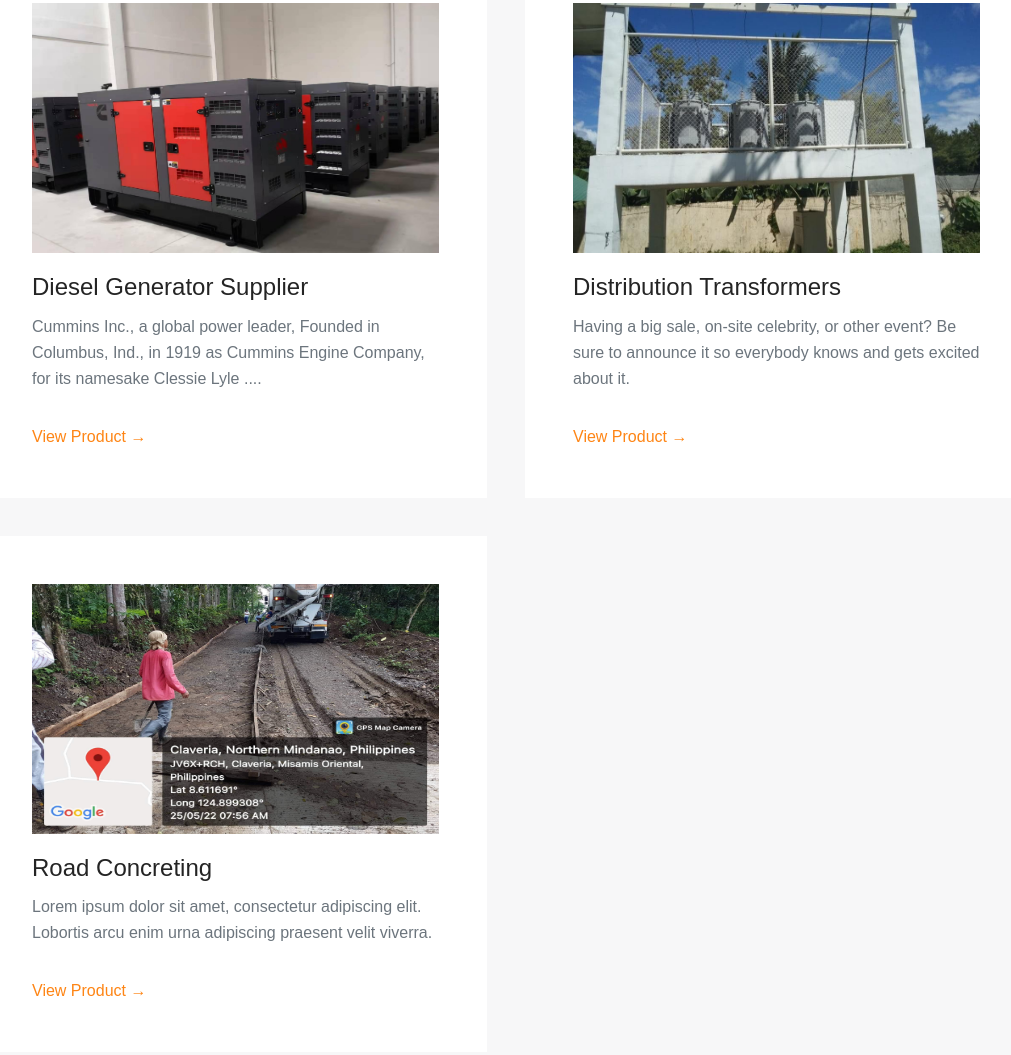
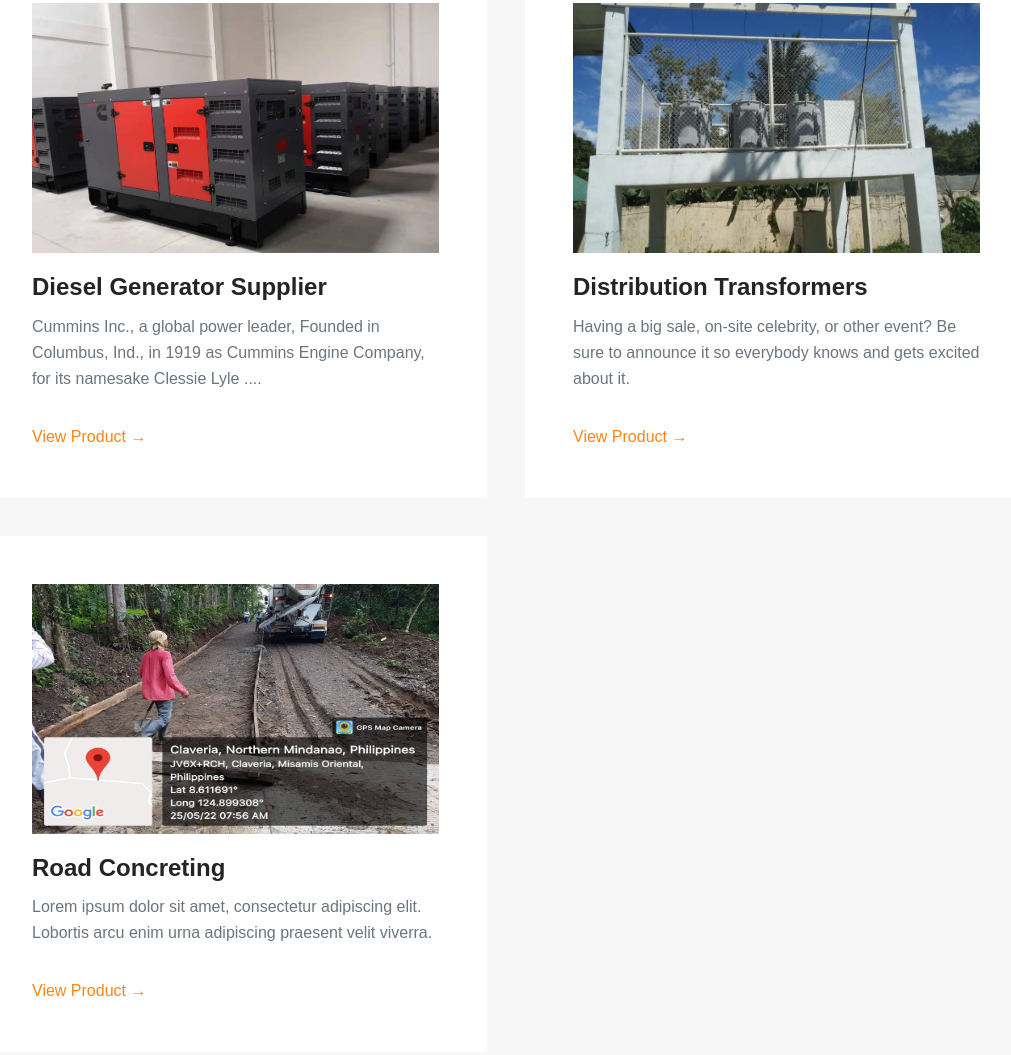
Before and after one commit to robertsonmorales/mls-jc-construction-services, a plain HTML site: page index.html in a window 1280 px wide. Shown: the part 1274-2329 px from the top of the page, without its empty margins (134-1145 px from the left). Drawn offline with Linux system fonts and the light colour scheme; files whose address does not match are found by name; a web font is replaced by a local one.

Commit message:
fixed: font-weight

```diff
--- a/index.html
+++ b/index.html
@@ -144,7 +144,7 @@
                                         height="250">
                                 </div>
                                 <div class="card-body px-5">
-                                    <h4 class="card-title">Diesel Generator Supplier</h4>
+                                    <h4 class="card-title font-weight-bold">Diesel Generator Supplier</h4>
                                     <div class="card-text text-muted">Cummins Inc., a global power leader, Founded in Columbus, Ind., in 1919 as Cummins Engine Company, for its namesake Clessie Lyle ....</div>
                                 </div>
                                 <div class="card-footer px-5 pb-5">
@@ -161,7 +161,7 @@
                                         height="250">
                                 </div>
                                 <div class="card-body px-5">
-                                    <h4 class="card-title">Distribution Transformers</h4>
+                                    <h4 class="card-title font-weight-bold">Distribution Transformers</h4>
                                     <div class="card-text text-muted">Having a big sale, on-site celebrity, or other event? Be sure to announce it so everybody knows and gets excited about it.</div>
                                 </div>
                                 <div class="card-footer px-5 pb-5">
@@ -178,7 +178,7 @@
                                         height="250">
                                 </div>
                                 <div class="card-body px-5">
-                                    <h4 class="card-title">Road Concreting</h4>
+                                    <h4 class="card-title font-weight-bold">Road Concreting</h4>
                                     <div class="card-text text-muted">Lorem ipsum dolor sit amet, consectetur adipiscing elit. Lobortis arcu enim urna adipiscing praesent velit viverra.</div>
                                 </div>
                                 <div class="card-footer px-5 pb-5">
```
